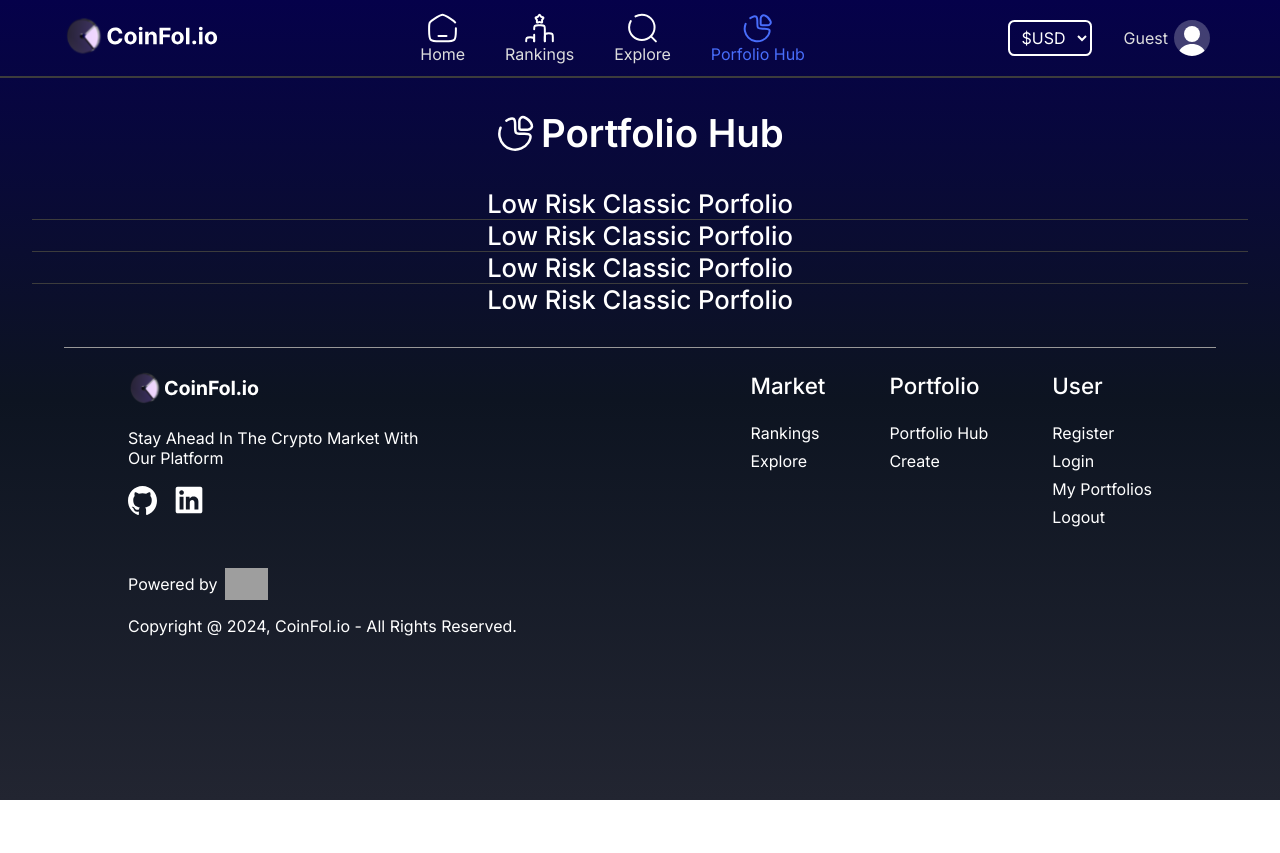
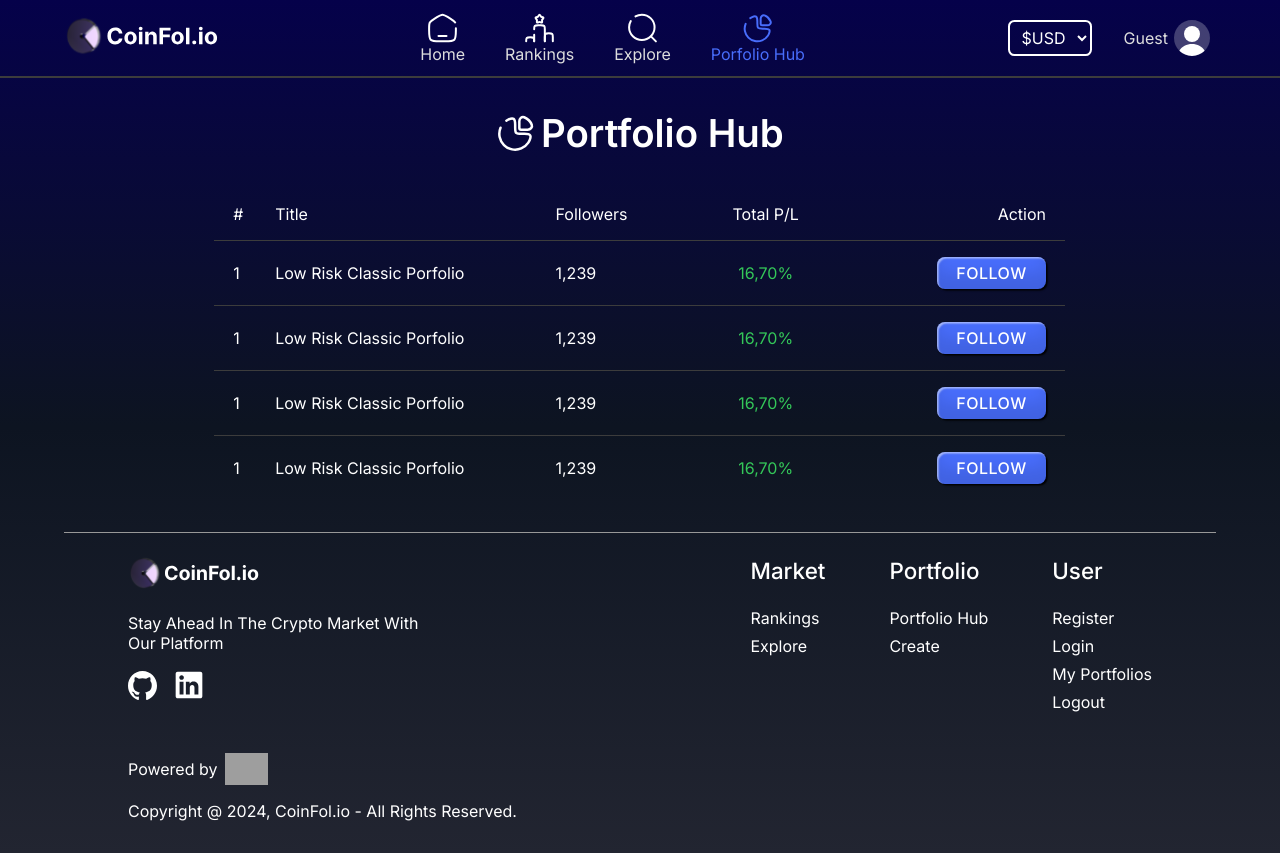
Before and after one commit to dimitarraychev/coinfolio, a React (Vite) app: page /hub in a window 1280 px wide. Before the commit the page ends 800 px from the top, so only its background shows below. Built offline with nearby package versions, Linux system fonts and the light colour scheme; no server answers; grey boxes are pictures that could not be loaded.

Commit message:
CryptoTable is now reusable

```diff
--- a/src/components/CryptoTable/CryptoTable.css
+++ b/src/components/CryptoTable/CryptoTable.css
@@ -30,6 +30,7 @@
 
 .table-layout p:last-of-type {
 	text-align: right;
+	justify-self: flex-end;
 }
 
 .table-layout:last-child {
--- a/src/components/PortfolioCard/PortfolioCard.jsx
+++ /dev/null
@@ -1,43 +0,0 @@
-import React from "react";
-import "./PortfolioCard.css";
-import { Chart } from "react-google-charts";
-import Button from "../Button/Button";
-import { Link } from "react-router-dom";
-
-const data = [
-	["Crypto", "Allocation"],
-	["ETH", 2000],
-	["SOL", 1000],
-	["ADA", 500],
-	["CRO", 300],
-	["DOGE", 200],
-];
-
-const options = {
-	backgroundColor: "transparent",
-	legendTextStyle: { color: "#FFF" },
-	hAxis: {
-		textStyle: { color: "#FFF" },
-	},
-	is3D: true,
-	// legend: { position: "none" },
-	height: 200,
-	width: 400,
-};
-
-const PortfolioCard = () => {
-	return (
-		<Link className="portfolio-card" to={"/portfolio/1"}>
-			{/* <Chart
-				chartType="PieChart"
-				data={data}
-				options={options}
-				width={"300px"}
-			/> */}
-
-			<h5>Low Risk Classic Porfolio</h5>
-		</Link>
-	);
-};
-
-export default PortfolioCard;
--- /dev/null
+++ b/src/components/PortfolioTableRow/PortfolioTableRow.jsx
@@ -0,0 +1,25 @@
+import React from "react";
+import "./PortfolioTableRow.css";
+import Button from "../Button/Button";
+import { Link } from "react-router-dom";
+
+const PortfolioTableRow = () => {
+	return (
+		<Link className="table-layout" to={"/portfolio/1"}>
+			<p>1</p>
+			<div>
+				<p>Low Risk Classic Porfolio</p>
+			</div>
+
+			<p>1,239</p>
+
+			<p className="green">16,70%</p>
+
+			<p>
+				<Button text={"follow"} />
+			</p>
+		</Link>
+	);
+};
+
+export default PortfolioTableRow;
--- a/src/pages/Portfolio/Portfolio.jsx
+++ b/src/pages/Portfolio/Portfolio.jsx
@@ -1,8 +1,37 @@
 import React from "react";
 import "./Portfolio.css";
+import { Chart } from "react-google-charts";
+
+const data = [
+	["Crypto", "Allocation"],
+	["ETH", 2000],
+	["SOL", 1000],
+	["ADA", 500],
+	["CRO", 300],
+	["DOGE", 200],
+];
+
+const options = {
+	backgroundColor: "transparent",
+	legendTextStyle: { color: "#FFF" },
+	hAxis: {
+		textStyle: { color: "#FFF" },
+	},
+	is3D: true,
+	// legend: { position: "none" },
+	// height: 400,
+	// width: 400,
+};
 
 const Portfolio = () => {
-	return <div>Portfolio</div>;
+	return (
+		<Chart
+			chartType="PieChart"
+			data={data}
+			options={options}
+			// height={"100%"}
+		/>
+	);
 };
 
 export default Portfolio;
--- a/src/pages/PortfolioHub/PortfolioHub.jsx
+++ b/src/pages/PortfolioHub/PortfolioHub.jsx
@@ -1,7 +1,8 @@
 import React from "react";
 import "./PortfolioHub.css";
 import hubIcon from "../../assets/icons/portfolio-icon-white.svg";
-import PortfolioCard from "../../components/PortfolioCard/PortfolioCard";
+import PortfolioTableRow from "../../components/PortfolioTableRow/PortfolioTableRow";
+import CryptoTable from "../../components/CryptoTable/CryptoTable";
 
 const PortfolioHub = () => {
 	return (
@@ -12,10 +13,14 @@ const PortfolioHub = () => {
 			</h2>
 
 			<div className="portfolios-wrapper">
-				<PortfolioCard />
-				<PortfolioCard />
-				<PortfolioCard />
-				<PortfolioCard />
+				<CryptoTable
+					columns={["#", "Title", "Followers", "Total P/L", "Action"]}
+				>
+					<PortfolioTableRow />
+					<PortfolioTableRow />
+					<PortfolioTableRow />
+					<PortfolioTableRow />
+				</CryptoTable>
 			</div>
 		</section>
 	);
```
Also changed, not shown: src/components/PortfolioTableRow/PortfolioTableRow.css (renamed from src/components/PortfolioCard/PortfolioCard.css).
